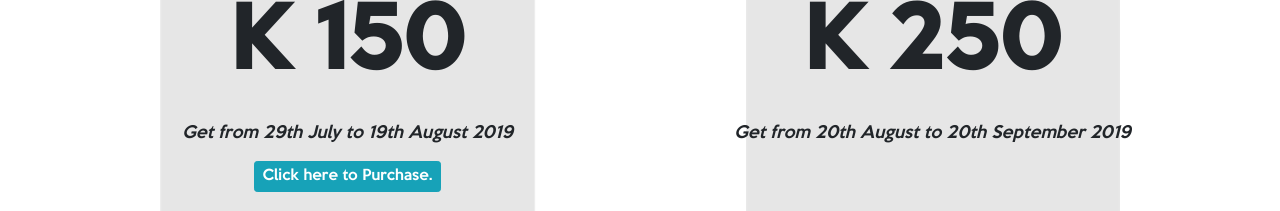
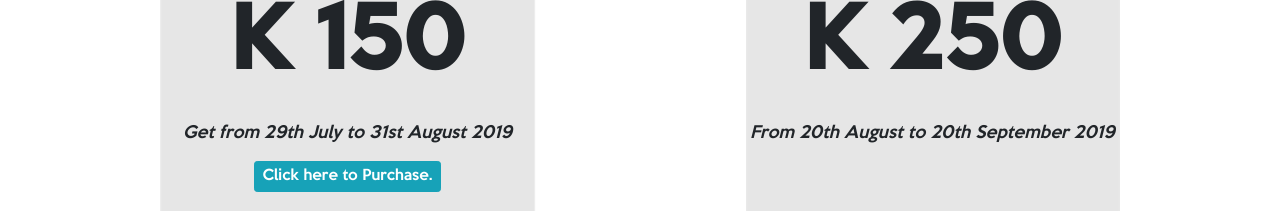
Before and after one commit to devconzm/devconzm, a React (Create React App) app: page / in a window 1280 px wide. Shown: the part 2180-2391 px from the top of the page. Built offline with nearby package versions, Linux system fonts and the light colour scheme.

Commit message:
adjusted the early ticket to 31st

```diff
--- a/src/components/Tickets.js
+++ b/src/components/Tickets.js
@@ -2,22 +2,40 @@ import React from "react";
 
 function Tickets() {
   return (
-    <section id='tickets'>
-      <div className='container'>
-        <h1 className='text-center'>Tickets</h1>
-        <div className='tickets row text-center'>
+    <section id="tickets">
+      <div className="container">
+        <h1 className="text-center">Tickets</h1>
+        <div className="tickets row text-center">
           <div className="ticket ticket-1 col-sm box-shadow">
             <h4 className="ticket-header">EARLY-BIRD PASS</h4>
             <p className="ticket-price">K 150</p>
-            <p className="ticket-content">Get from 29th July to 19th August 2019</p>
-            <a href="https://qkt.io/I3SHAd"><p className="btn btn-info btn-sm">Click here to Purchase.</p></a>
+            <p className="ticket-content">
+              Get from 29th July to 31st August 2019
+            </p>
+            <a href="https://qkt.io/I3SHAd">
+              <p className="btn btn-info btn-sm">Click here to Purchase.</p>
+            </a>
           </div>
           <div className="ticket ticket-2 col-sm box-shadow">
             <h4 className="ticket-header">REGULAR PASS</h4>
             <p className="ticket-price">K 250</p>
-            <p className="ticket-content">Get from 20th August to 20th September 2019</p>
-            {/*<a href="https://qkt.io/I3SHAd"><p className="btn btn-info btn-sm">Click here to Purchase.</p></a>*/}
+            <p className="ticket-content">
+              From 20th August to 20th September 2019
+            </p>
+            {/* <a href="https://qkt.io/I3SHAd">
+              <p className="btn btn-info btn-sm">Click here to Purchase.</p>
+            </a> */}
           </div>
+          {/* <div className="ticket ticket-2 col-sm box-shadow">
+            <h4 className="ticket-header">REGULAR PASS</h4>
+            <p className="ticket-price">K 250</p>
+            <p className="ticket-content">
+              Get from 20th August to 20th September 2019
+            </p>
+            <a href="https://qkt.io/I3SHAd">
+              <p className="btn btn-info btn-sm">Click here to Purchase.</p>
+            </a>
+          </div> */}
         </div>
       </div>
     </section>
```
